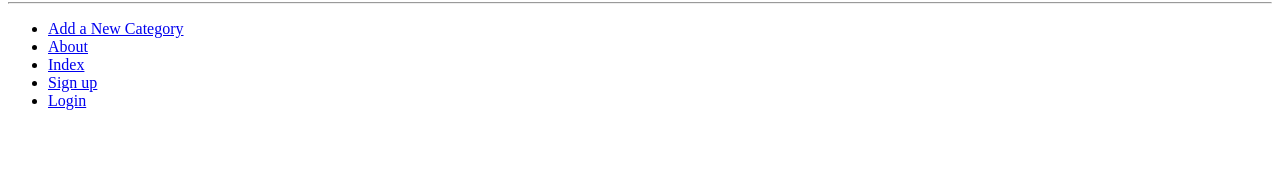
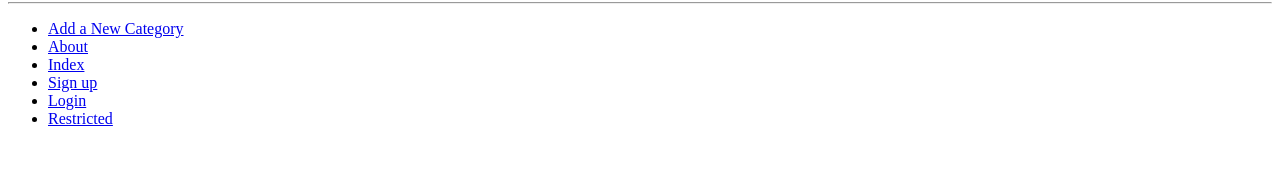
Before and after one commit to JinxuanHao/tango_with_django_project, a Django app: page /rango/about/ in a window 1280 px wide. Shown: the part 615-800 px from the top of the page. Run offline with Django 3.2, Linux system fonts and the light colour scheme; data comes from the database, SQL or seed files in the repository.

Commit message:
chapter9.8 restricting access(typo: last one is 9.7 chapter)

```diff
--- a/tango_with_django_project/rango/urls.py
+++ b/tango_with_django_project/rango/urls.py
@@ -11,4 +11,5 @@ urlpatterns=[
     path('category/<slug:category_name_slug>/add_page/', views.add_page, name='add_page'),
     path('register/', views.register, name='register'),
     path('login/', views.user_login, name='login'),
+    path('restricted/', views.restricted, name='restricted'),
 ]
--- a/tango_with_django_project/rango/views.py
+++ b/tango_with_django_project/rango/views.py
@@ -11,6 +11,7 @@ from django.contrib.auth import authenticate, login
 from django.http import HttpResponse
 from django.urls import reverse
 from django.shortcuts import redirect
+from django.contrib.auth.decorators import login_required
 
 # Create your views here.
 def index(request):
@@ -117,3 +118,7 @@ def user_login(request):
             return HttpResponse("Invalid login details supplied.")
     else:
         return render(request, 'rango/login.html')
+
+@login_required
+def restricted(request):
+    return HttpResponse("Since you're logged in, you can see the text!")
--- a/tango_with_django_project/tango_with_django_project/settings.py
+++ b/tango_with_django_project/tango_with_django_project/settings.py
@@ -33,6 +33,7 @@ DEBUG = True
 
 ALLOWED_HOSTS = []
 
+LOGIN_URL = 'rango:login'
 
 # Application definition
 
--- a/tango_with_django_project/templates/rango/base.html
+++ b/tango_with_django_project/templates/rango/base.html
@@ -32,6 +32,7 @@
                 <li><a href="{% url 'rango:index' %}">Index</a></li>
                 <li><a href="{% url 'rango:register' %}">Sign up</a></li>
                 <li><a href="{% url 'rango:login' %}">Login</a></li>
+                <li><a href="{% url 'rango:restricted' %}">Restricted</a></li>
             </ul>
         </div>
     </body>
```
